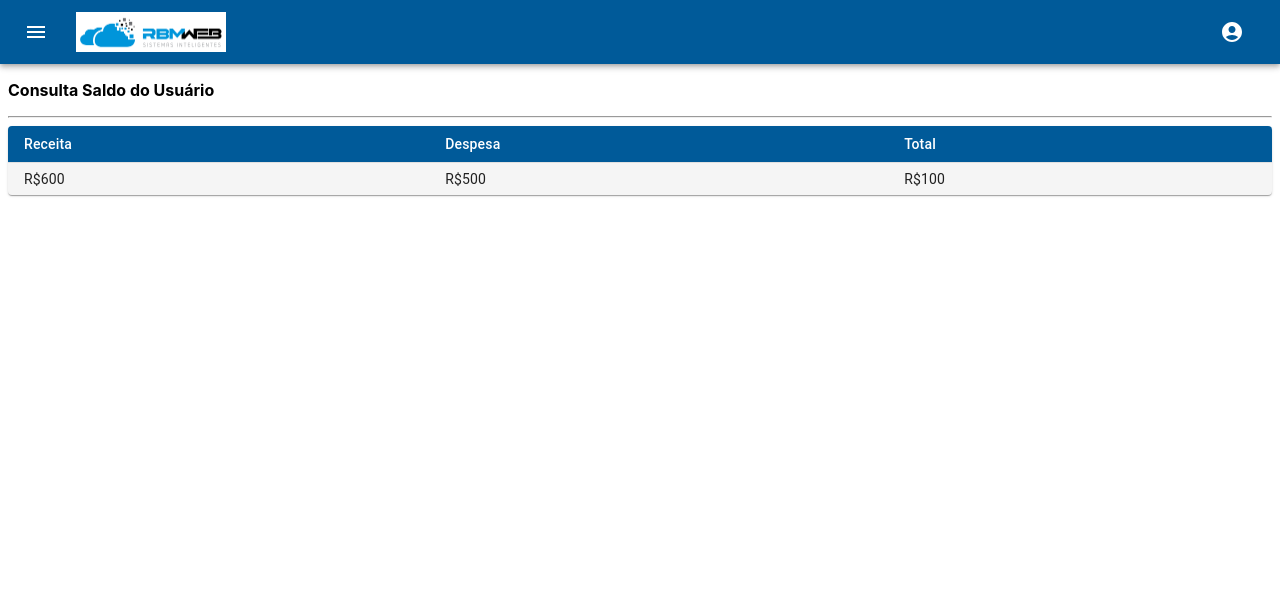
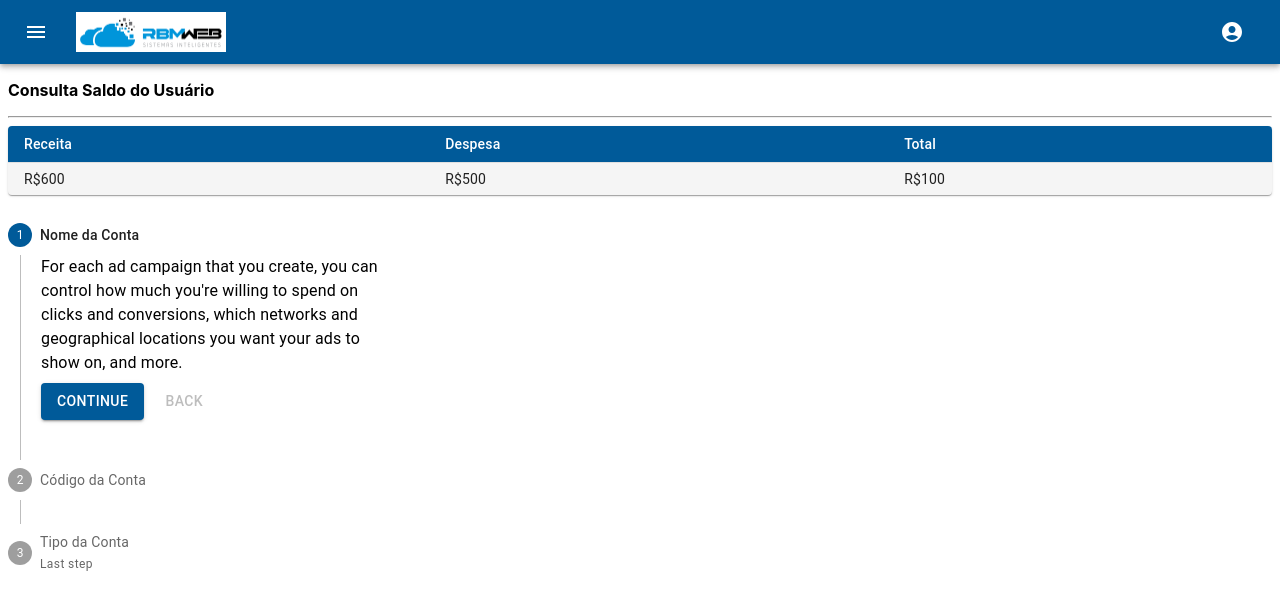
Before and after one commit to xanwerneck/rbm-treinamento, a React (Create React App) app: page / in a window 1280 px wide. Shown: the top 610 px of the page. Built offline with nearby package versions, Linux system fonts and the light colour scheme.

Commit message:
addplanoconta

```diff
--- a/src/components/AddPlanoConta/AddPlanoConta.tsx
+++ b/src/components/AddPlanoConta/AddPlanoConta.tsx
@@ -0,0 +1,95 @@
+import * as React from 'react';
+import Box from '@mui/material/Box';
+import Stepper from '@mui/material/Stepper';
+import Step from '@mui/material/Step';
+import StepLabel from '@mui/material/StepLabel';
+import StepContent from '@mui/material/StepContent';
+import Button from '@mui/material/Button';
+import Paper from '@mui/material/Paper';
+import Typography from '@mui/material/Typography';
+
+const steps = [
+  {
+    label: 'Nome da Conta',
+    description: `For each ad campaign that you create, you can control how much
+              you're willing to spend on clicks and conversions, which networks
+              and geographical locations you want your ads to show on, and more.`,
+  },
+  {
+    label: 'Código da Conta',
+    description:
+      'An ad group contains one or more ads which target a shared set of keywords.',
+  },
+  {
+    label: 'Tipo da Conta',
+    description: `Try out different ad text to see what brings in the most customers,
+              and learn how to enhance your ads using features like ad extensions.
+              If you run into any problems with your ads, find out how to tell if
+              they're running and how to resolve approval issues.`,
+  },
+];
+
+export default function AddPlanoConta() {
+  const [activeStep, setActiveStep] = React.useState(0);
+
+  const handleNext = () => {
+    setActiveStep((prevActiveStep) => prevActiveStep + 1);
+  };
+
+  const handleBack = () => {
+    setActiveStep((prevActiveStep) => prevActiveStep - 1);
+  };
+
+  const handleReset = () => {
+    setActiveStep(0);
+  };
+
+  return (
+    <Box sx={{ maxWidth: 400 }}>
+      <Stepper activeStep={activeStep} orientation="vertical">
+        {steps.map((step, index) => (
+          <Step key={step.label}>
+            <StepLabel
+              optional={
+                index === 2 ? (
+                  <Typography variant="caption">Last step</Typography>
+                ) : null
+              }
+            >
+              {step.label}
+            </StepLabel>
+            <StepContent>
+              <Typography>{step.description}</Typography>
+              <Box sx={{ mb: 2 }}>
+                <div>
+                  <Button
+                    variant="contained"
+                    onClick={handleNext}
+                    sx={{ mt: 1, mr: 1 }}
+                  >
+                    {index === steps.length - 1 ? 'Finish' : 'Continue'}
+                  </Button>
+                  <Button
+                    disabled={index === 0}
+                    onClick={handleBack}
+                    sx={{ mt: 1, mr: 1 }}
+                  >
+                    Back
+                  </Button>
+                </div>
+              </Box>
+            </StepContent>
+          </Step>
+        ))}
+      </Stepper>
+      {activeStep === steps.length && (
+        <Paper square elevation={0} sx={{ p: 3 }}>
+          <Typography>All steps completed - you&apos;re finished</Typography>
+          <Button onClick={handleReset} sx={{ mt: 1, mr: 1 }}>
+            Reset
+          </Button>
+        </Paper>
+      )}
+    </Box>
+  );
+}
--- a/src/components/Home/Home.tsx
+++ b/src/components/Home/Home.tsx
@@ -1,3 +1,4 @@
+import AddPlanoConta from "../AddPlanoConta/AddPlanoConta";
 import VisualizarSaldo from "../VisualizaSaldo/VisualizaSaldo";
 
 export default function Home(){
@@ -7,7 +8,8 @@
                 <b>Consulta Saldo do Usuário</b>
             </p>
             <hr />
-            <VisualizarSaldo/>
+            <VisualizarSaldo/><br></br>
+            <AddPlanoConta/>
         </div>
     )
 }
```
